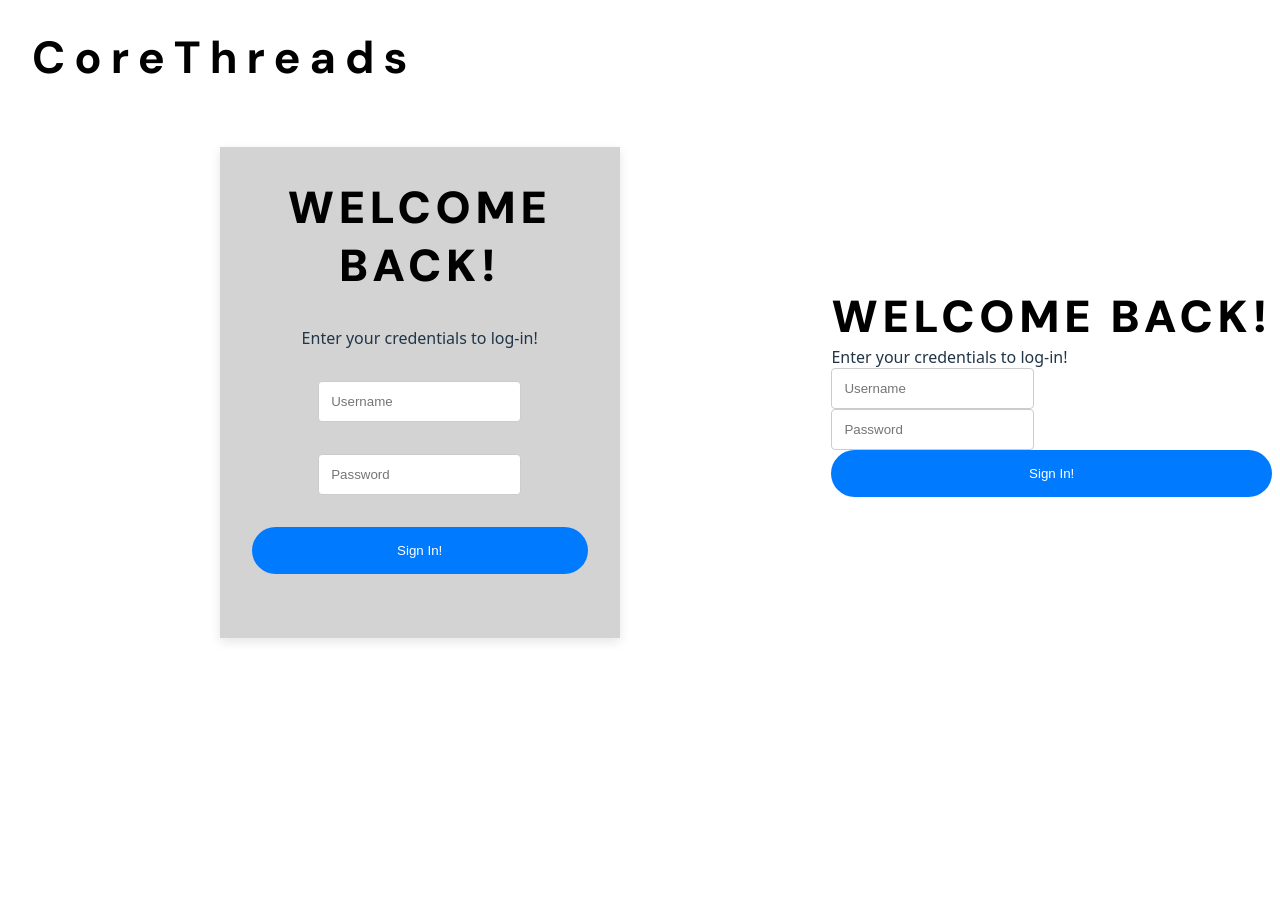
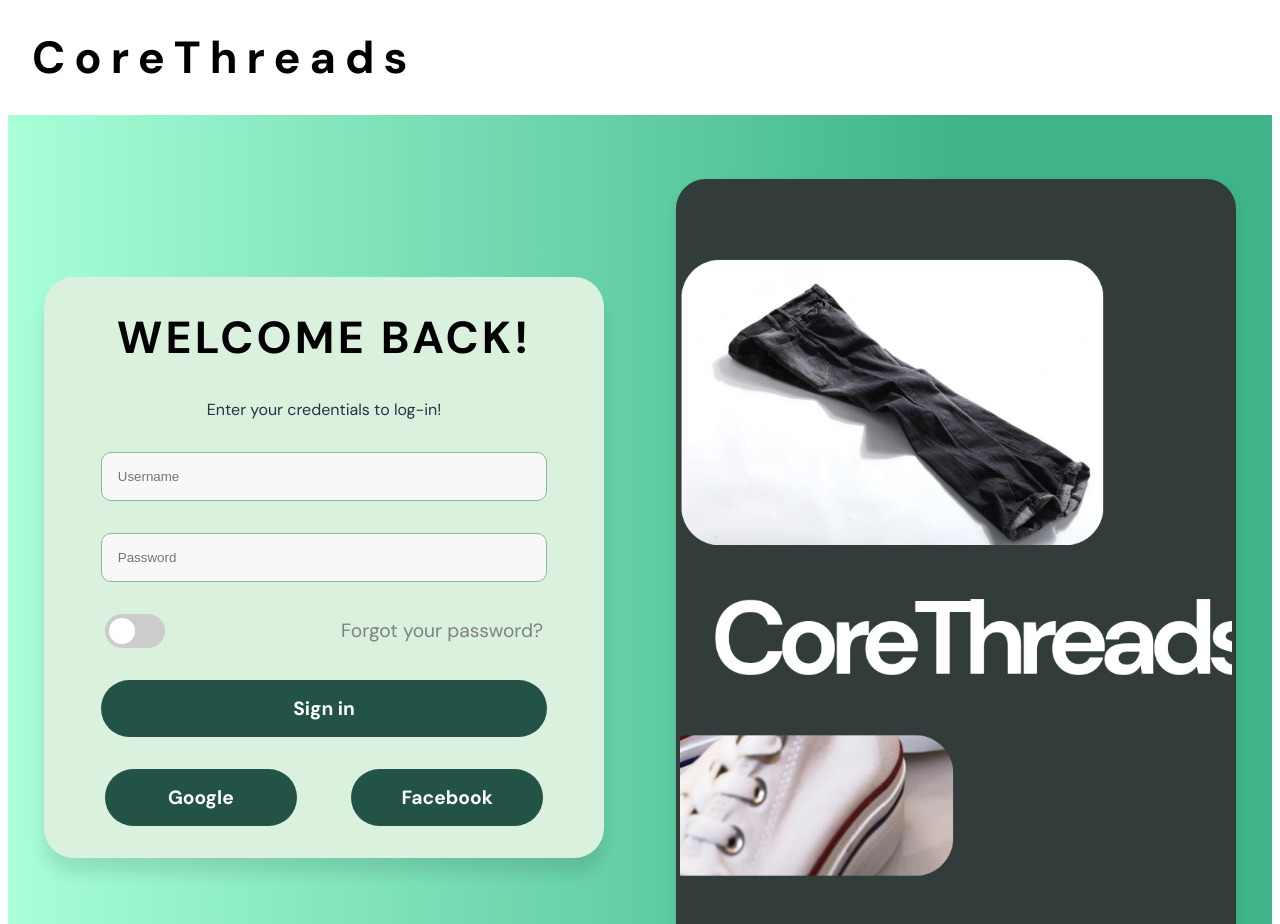
Before and after one commit to teranuu/CSIT340, a React (Vite) app in the folder core-threads-app/: page / in a window 1280 px wide. Shown: the top 924 px of the page. Before the commit the page ends 800 px from the top, so only its background shows below. Built offline with nearby package versions, Linux system fonts and the light colour scheme.

Commit message:
(for polishing | 09.10.2025) completed login fronted: staged for backend work

```diff
--- a/core-threads-app/src/components/LoginComponent/LoginSection.css
+++ b/core-threads-app/src/components/LoginComponent/LoginSection.css
@@ -1,14 +1,21 @@
+@import url('https://fonts.googleapis.com/css2?family=DM+Sans:ital,opsz,wght@0,9..40,100..1000;1,9..40,100..1000&display=swap');
+
 *,
 *::before,
 *::after {
   box-sizing: border-box;
 }
 
+body {
+  font-family: "DM Sans", sans-serif;
+  font-optical-sizing: auto;
+  font-style: normal;
+}
 
 /* this is for root parent for left and right section */
 .login-section{
-
-
+    background: #A8FFD8;
+background: linear-gradient(90deg,rgba(168, 255, 216, 1) 0%, rgba(62, 180, 136, 1) 76%);
 }
 
 /* content parent for left and right section using flex rows */
@@ -17,6 +24,7 @@
     display:flex;
     flex-direction:row;
     align-items:center;
+
 }
 
 /* section left stuff */
@@ -24,15 +32,16 @@
 .section-left{
 
     display: flex;
-  flex-direction: column;
-  width: 100%;
-  flex: 0 1 25rem;
-  text-align:center;
-    margin: 2rem auto;
-    background: #D3D3D3;
+    flex-direction: column;
+    width: 100%;
+    flex: 0 0 35rem;
+    text-align:center;
+    border-radius:30px;
+    margin: 4rem auto;
+    background: #DAF1DE;
     padding: 2rem;
     width: min(90%, 25rem);
-    box-shadow: 0 4px 10px rgba(0, 0, 0, 0.1);
+    box-shadow: 0 15px 15px rgba(0, 0, 0, 0.1);
 
 }
 
@@ -47,18 +56,24 @@
 /* some styling for input and button */
 
 input {
-  padding: 0.75rem;
-  border: 1px solid #ccc;
-  border-radius: 4px;
+    padding: 1rem 1rem;
+    border: 1px solid #8EB69B;
+    background-color: #F8F8F8;
+    border-radius: 10px;
+    width: 90%;
+    max-width: 90%;
 }
 
-button {
+.button-sign-in{
 
-    background: #007bff;
+    background: #235347;
+    font-weight: bold;
+    font-family: 'DM Sans', serif;
+    font-size: 1.2rem;
     color: white;
     padding: 1rem 2rem;
-    width: 100%;
-    max-width: 100%;
+    width: 90%;
+    max-width: 90%;
     border: none;
     border-radius: 40px;
     cursor: pointer;
@@ -72,10 +87,141 @@ button {
     margin: 0;
     font-family: 'DM Sans', serif;
     font-size: 2.8rem;
-    letter-spacing: 0.3rem;
+    letter-spacing: 0.2rem;
     color: #000000;
-    font-weight: 900;
+    font-weight: bold;
 
 
 
 }
+
+.login-section-toggle-switch-forgot-password{
+    display: flex;
+    padding: 0 1.6rem;
+    align-items:center;
+    gap:11rem;
+    justify-content:center;
+    color: #808080;
+    font-family: 'DM Sans', serif;
+    font-size: 1.2rem;
+    cursor: pointer;
+    transition: background 0.2s ease;
+
+}
+
+.gf-section{
+
+  display: flex;
+  justify-content: center;
+  align-items: center;
+  gap: 3.4rem;
+
+}
+
+.section-right{
+
+    display: flex;
+    flex-direction: column;
+
+    width: 100%;
+    flex: 0 0 35rem;
+    text-align:center;
+    border-radius:30px;
+    border: 4px solid #323d3b;
+    margin: 4rem auto;
+    background: #DAF1DE;
+    padding: 24rem 12rem;
+    width: min(90%, 25rem);
+    box-shadow: 0 4px 10px rgba(0, 0, 0, 0.1);
+
+    background-image: url('../../assets/corethreads.png');
+    background-size: cover;      /* scale to fill */
+    background-position: center; /* center the image */
+    background-repeat: no-repeat;
+
+}
+
+.gf-section-btn{
+
+
+    width: 12rem; /* fixed equal width */
+    background: #235347;
+    font-weight: bold;
+    font-family: 'DM Sans', serif;
+    font-size: 1.2rem;
+    color: white;
+    padding: 1rem 0;
+    border: none;
+    border-radius: 40px;
+    cursor: pointer;
+    transition: background 0.2s ease;
+
+}
+
+
+
+/* para nis toggle switch */
+/* The switch - the box around the slider */
+.switch {
+  position: relative;
+  display: inline-block;
+  width: 60px;
+  height: 34px;
+}
+
+/* Hide default HTML checkbox */
+.switch input {
+  opacity: 0;
+  width: 0;
+  height: 0;
+}
+
+/* The slider */
+.slider {
+  position: absolute;
+  cursor: pointer;
+  top: 0;
+  left: 0;
+  right: 0;
+  bottom: 0;
+  background-color: #ccc;
+  -webkit-transition: .4s;
+  transition: .4s;
+}
+
+.slider:before {
+  position: absolute;
+  content: "";
+  height: 26px;
+  width: 26px;
+  left: 4px;
+  bottom: 4px;
+  background-color: white;
+  -webkit-transition: .4s;
+  transition: .4s;
+}
+
+input:checked + .slider {
+  background-color: #2196F3;
+}
+
+input:focus + .slider {
+  box-shadow: 0 0 1px #2196F3;
+}
+
+input:checked + .slider:before {
+  -webkit-transform: translateX(26px);
+  -ms-transform: translateX(26px);
+  transform: translateX(26px);
+}
+
+
+.slider.round {
+  border-radius: 34px;
+}
+
+.slider.round:before {
+  border-radius: 50%;
+}
+
+/* end of toggle switch */
--- a/core-threads-app/src/components/LoginComponent/LoginSection.jsx
+++ b/core-threads-app/src/components/LoginComponent/LoginSection.jsx
@@ -29,16 +29,38 @@ function LoginSection(){
 
                     <div className="input-password">
                         <input placeholder="Password"></input>
+
                     </div>
 
-                    <div className="button-sign-in">
-                        <button>Sign In!</button>
+                    <div className="login-section-toggle-switch-forgot-password">
+                        <div className="toggle-switch">
+                            <label class="switch">
+                            <input type="checkbox"></input>
+                            <span class="slider round"></span>
+                            </label>
+                        </div>
+
+                        <div className="forgot-password">
+                            Forgot your password?
+                        </div>
                     </div>
 
-                    <div className="section-right">
+                    <div>
+                        <button className="button-sign-in">Sign in</button>
+                    </div>
 
+                    <div className="gf-section">
+                        <div>
 
+                            <button className="gf-section-btn">Google</button>
 
+                        </div>
+
+                        <div>
+
+                            <button className="gf-section-btn">Facebook</button>
+
+                        </div>
                     </div>
 
 
@@ -48,31 +70,6 @@ function LoginSection(){
                 <div className="section-right">
 
 
-                    <div className="login-section-title">
-                        WELCOME BACK!
-                    </div>
-
-                    <div className="login-section-subtitle">
-                        Enter your credentials to log-in!
-                    </div>
-
-                    <div className="input-username">
-                        <input placeholder="Username"></input>
-                    </div>
-
-                    <div className="input-password">
-                        <input placeholder="Password"></input>
-                    </div>
-
-                    <div className="button-sign-in">
-                        <button>Sign In!</button>
-                    </div>
-
-                    <div className="section-right">
-
-
-
-                    </div>
 
 
 
```
Also changed, not shown: core-threads-app/src/assets/corethreads.png (added).
